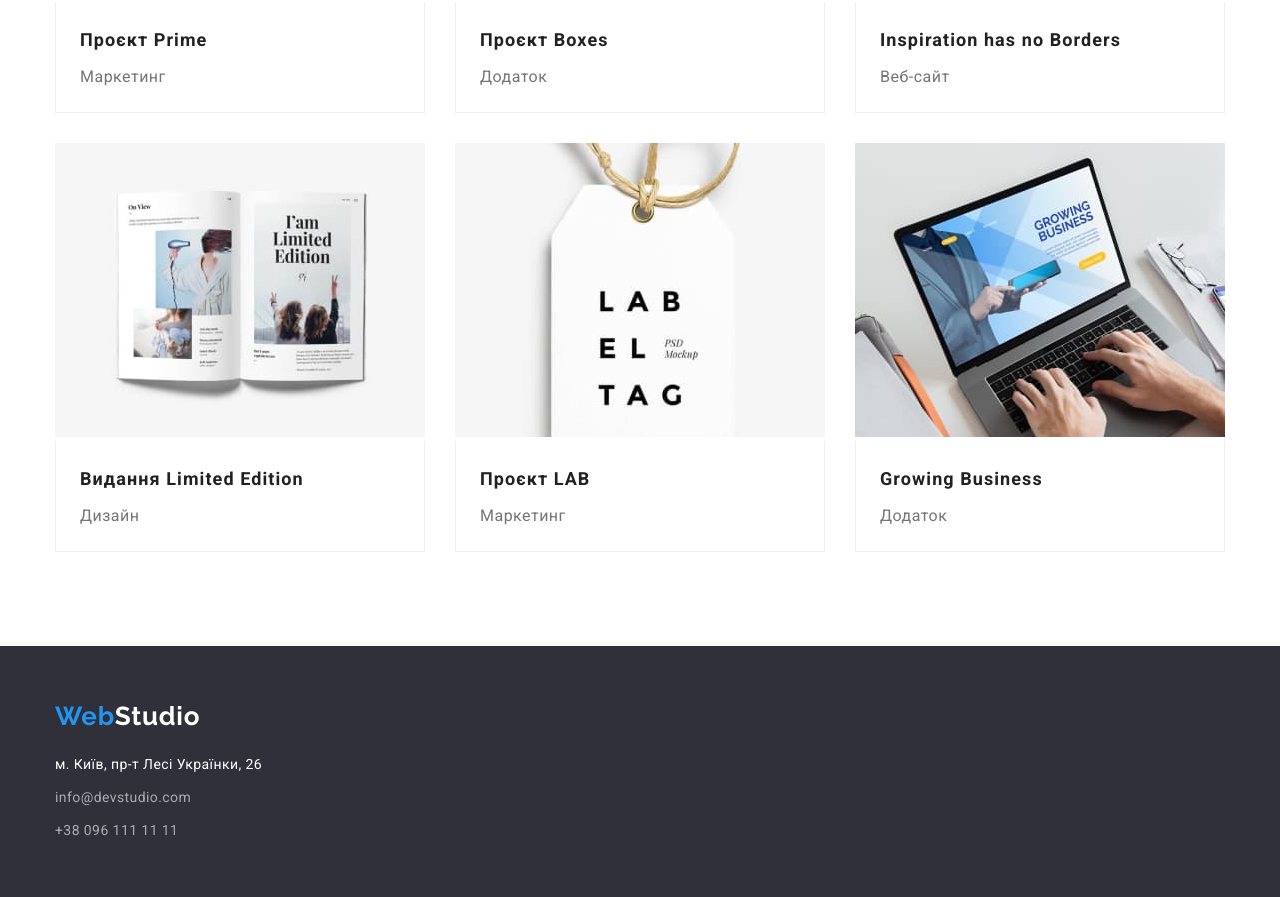
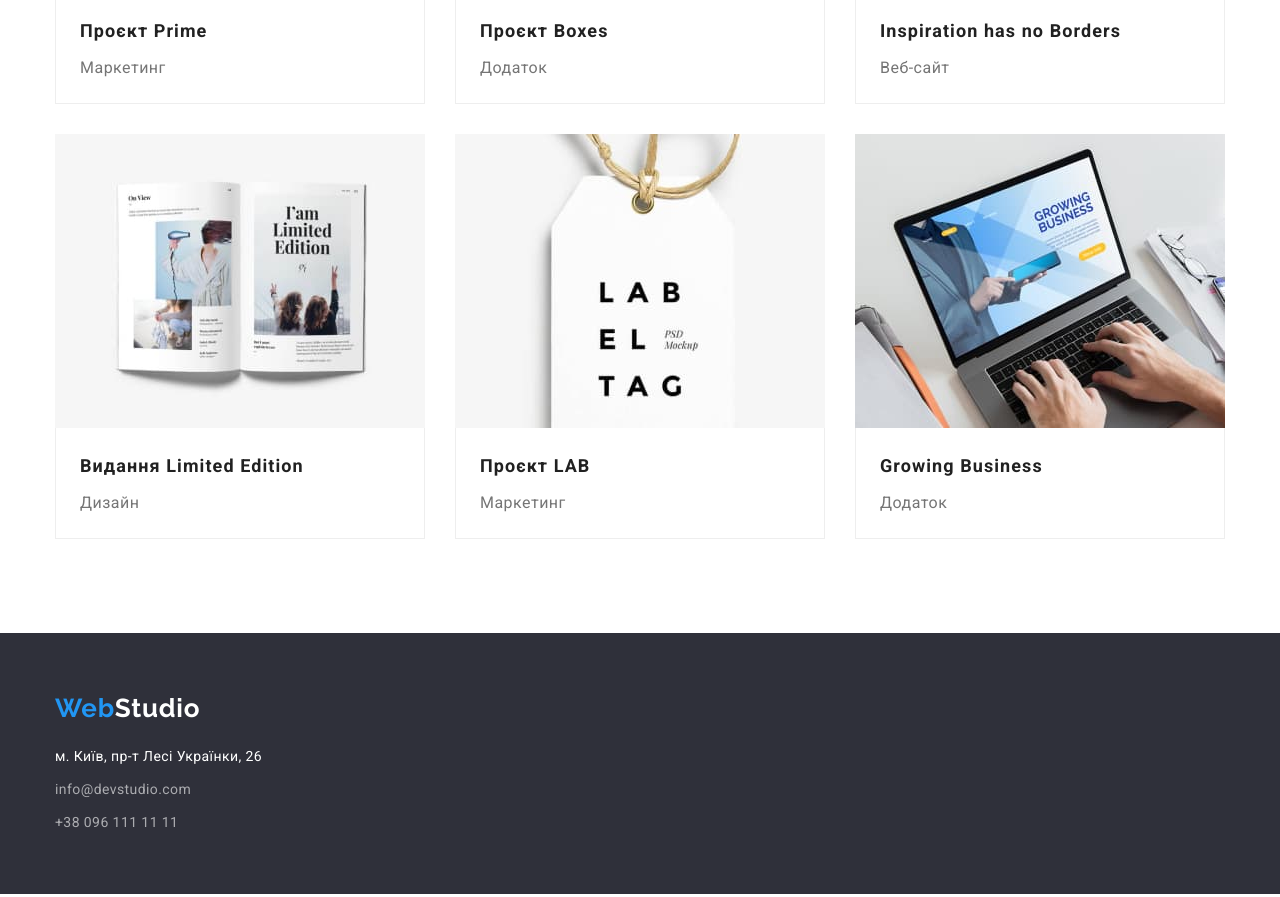
Before and after one commit to Xed92/goit-markup-hw-03, a plain HTML site: page portfolio.html in a window 1280 px wide. Shown: the part 998-1895 px from the top of the page. Drawn offline with nearby package versions, Linux system fonts and the light colour scheme.

Commit message:
поправлено після перевірки

```diff
--- a/css/styles.css
+++ b/css/styles.css
@@ -34,9 +34,9 @@ p {
   padding: 0;
 }
 .img {
-  /* display: block;
+  display: block;
   max-width: 100%;
-  height: auto; */
+  height: auto;
 }
 /* reset end */
 .container {
@@ -230,6 +230,7 @@ p {
 .projects-list {
 }
 .projects {
+  --items: 3;
 }
 .description-items {
   padding: 20px 24px;
@@ -334,10 +335,10 @@ p {
 /* =======================footer==================== */
 .footer {
   background-color: #2f303a;
+  padding-top: 60px;
+  padding-bottom: 60px;
 }
 .footer-container {
-  padding-top: 55px;
-  padding-bottom: 55px;
 }
 .logotype-footer {
   font-family: "Raleway", sans-serif;
```
